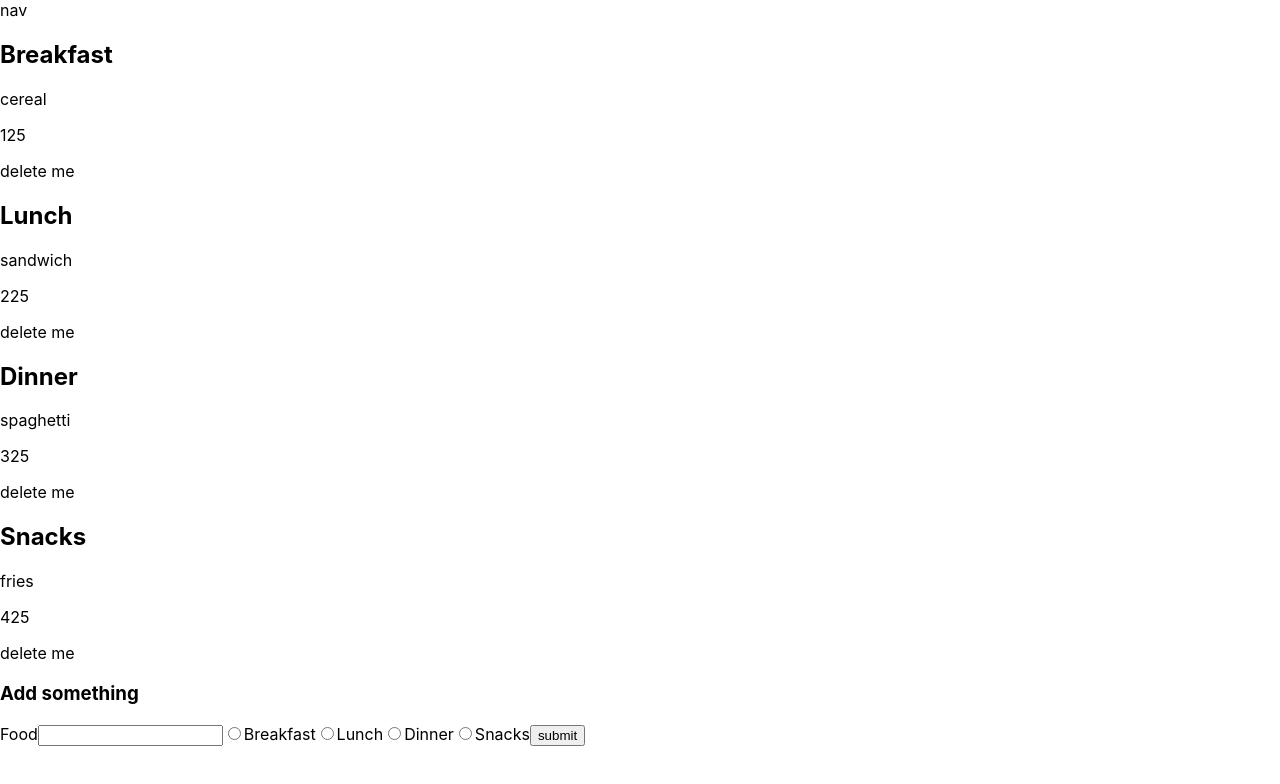
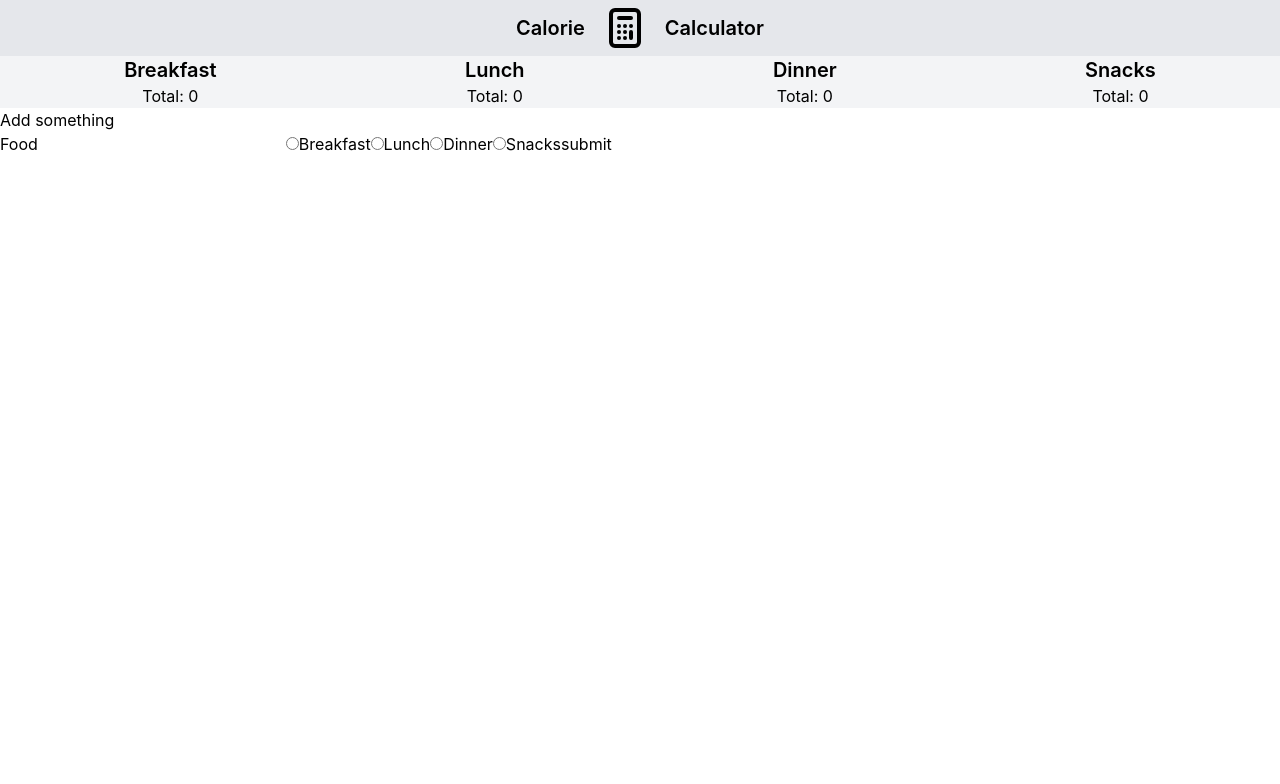
Before and after one commit to BartlomiejRuson/cal-calculator, a Next.js app: page / in a window 1280 px wide. Shown: the top 784 px of the page. Built offline with nearby package versions, Linux system fonts and the light colour scheme.

Commit message:
zaczety design dodane sumowanie

```diff
--- a/pages/index.js
+++ b/pages/index.js
@@ -3,37 +3,44 @@ import { useState, useEffect } from "react";
 import uuid from "react-uuid";
 
 export default function Home() {
-  const [bre, setBre] = useState([{ id: 111, name: "cereal", kcals: 125 }]);
-  const [lun, setLun] = useState([{ id: 222, name: "sandwich", kcals: 225 }]);
-  const [din, setDin] = useState([{ id: 333, name: "spaghetti", kcals: 325 }]);
-  const [sna, setSna] = useState([{ id: 444, name: "fries", kcals: 425 }]);
+  const [bre, setBre] = useState([]);
+  const [lun, setLun] = useState([]);
+  const [din, setDin] = useState([]);
+  const [sna, setSna] = useState([]);
+  const [breakfastTotal,setBreakfastTotal] = useState(0);
+  const [lunchTotal,setLunchTotal] = useState(0);
+  const [dinnerTotal,setDinnerTotal] = useState(0);
+  const [snacksTotal,setSnacksTotal] = useState(0);
   const [ingr, setIngr] = useState("");
   const [dish, setDish] = useState("");
-  const [kcals, setKcals] = useState(0);
   const [currentFood, setCurrentFood] = useState({
     name: "",
     dish: "",
     kcals: "",
   });
 
-  const deleteFood = (id,dish) =>{
+  const deleteFood = (id,dish,kcals) =>{
     console.log("delete clicked")
     switch(dish){
       case "breakfast":
         const newBreakfast= bre.filter((item)=>{return item.id != id })
         setBre(newBreakfast);
+        setBreakfastTotal(breakfastTotal-kcals)
       break;
       case "lunch":
         const newLunch= lun.filter((item)=>{return item.id != id })
         setLun(newLunch);
+        setLunchTotal(lunchTotal-kcals)
       break;
       case "dinner":
         const newDinner= din.filter((item)=>{return item.id != id })
         setDin(newDinner);
+        setDinnerTotal(dinnerTotal-kcals)
       break;
       case "snacks":
         const newSnacks= sna.filter((item)=>{return item.id != id })
         setSna(newSnacks);
+        setSnacksTotal(snacksTotal-kcals)
       break;
       default:
     }
@@ -47,24 +54,28 @@ export default function Home() {
           ...bre,
           { id: uuid(), name: currentFood.name, kcals: currentFood.kcals },
         ]);
+        setBreakfastTotal(breakfastTotal+currentFood.kcals)
         break;
       case "lunch":
         setLun([
           ...lun,
           { id: uuid(), name: currentFood.name, kcals: currentFood.kcals },
         ]);
+        setLunchTotal(lunchTotal+currentFood.kcals)
         break;
       case "dinner":
         setDin([
           ...din,
           { id: uuid(), name: currentFood.name, kcals: currentFood.kcals },
         ]);
+        setDinnerTotal(dinnerTotal+currentFood.kcals)
         break;
       case "snacks":
         setSna([
           ...sna,
           { id: uuid(), name: currentFood.name, kcals: currentFood.kcals },
         ]);
+        setSnacksTotal(snacksTotal+currentFood.kcals)
         break;
       default:
 
@@ -103,54 +114,77 @@ export default function Home() {
         <meta name="description" content="Generated by me" />
         <link rel="icon" href="/favicon.ico" />
       </Head>
-      <nav>nav</nav>
-      <main>
+      <nav className="flex justify-items-center items-center justify-center bg-gray-200 py-1">
+        <span className="px-4 text-xl font-semibold">Calorie</span>
+        <svg xmlns="http://www.w3.org/2000/svg" className="h-12 w-12" fill="none" viewBox="0 0 24 24" stroke="currentColor" strokeWidth={2}>
+  <path strokeLinecap="round" strokeLinejoin="round" d="M9 7h6m0 10v-3m-3 3h.01M9 17h.01M9 14h.01M12 14h.01M15 11h.01M12 11h.01M9 11h.01M7 21h10a2 2 0 002-2V5a2 2 0 00-2-2H7a2 2 0 00-2 2v14a2 2 0 002 2z" />
+</svg>
+        <span className="px-4 text-xl font-semibold">Calculator</span>
+      </nav>
+      <main className="flex justify-around text-center bg-gray-100">
+
         <div>
-          <h2>Breakfast</h2>
+          <h2 className="text-xl font-semibold">Breakfast</h2>
           <div>
             {bre.map((item) => (
-              <div key={item.id}>
+              <div className="flex gap-2 py-2" key={item.id}>
                 <p>{item.name}</p>
                 <p>{item.kcals}</p>
-                <div onClick={()=>{deleteFood(item.id,"breakfast")}}>delete me</div>
+                <div onClick={()=>{deleteFood(item.id,"breakfast",item.kcals)}}>                <svg xmlns="http://www.w3.org/2000/svg" className="h-6 w-6 text-red-600" fill="none" viewBox="0 0 24 24" stroke="currentColor" strokeWidth={2}>
+  <path strokeLinecap="round" strokeLinejoin="round" d="M15 12H9m12 0a9 9 0 11-18 0 9 9 0 0118 0z" />
+</svg></div>
               </div>
-            ))}
+            ))
+
+            }
+            <p>Total: {breakfastTotal}</p>
           </div>
         </div>
         <div>
-          <h2>Lunch</h2>
+          <h2 className="text-xl font-semibold">Lunch</h2>
           <div>
             {lun.map((item) => (
-              <div key={item.id}>
+              <div className="flex gap-2 py-2 items-center" key={item.id}>
                 <p>{item.name}</p>
                 <p>{item.kcals}</p>
-                <div onClick={()=>{deleteFood(item.id,"lunch")}}>delete me</div>
+                <div onClick={()=>{deleteFood(item.id,"lunch",item.kcals)}}>
+                <svg xmlns="http://www.w3.org/2000/svg" className="h-6 w-6 text-red-600" fill="none" viewBox="0 0 24 24" stroke="currentColor" strokeWidth={2}>
+  <path strokeLinecap="round" strokeLinejoin="round" d="M15 12H9m12 0a9 9 0 11-18 0 9 9 0 0118 0z" />
+</svg>
+                </div>
               </div>
             ))}
+            <p>Total: {lunchTotal}</p>
           </div>
         </div>
         <div>
-          <h2>Dinner</h2>
+          <h2 className="text-xl font-semibold">Dinner</h2>
           <div>
             {din.map((item) => (
-              <div key={item.id}>
+              <div className="flex gap-2 py-2" key={item.id}>
                 <p>{item.name}</p>
                 <p>{item.kcals}</p>
-                <div onClick={()=>{deleteFood(item.id,"dinner")}}>delete me</div>
+                <div onClick={()=>{deleteFood(item.id,"dinner",item.kcals)}}>                <svg xmlns="http://www.w3.org/2000/svg" className="h-6 w-6 text-red-600" fill="none" viewBox="0 0 24 24" stroke="currentColor" strokeWidth={2}>
+  <path strokeLinecap="round" strokeLinejoin="round" d="M15 12H9m12 0a9 9 0 11-18 0 9 9 0 0118 0z" />
+</svg></div>
               </div>
             ))}
+            <p>Total: {dinnerTotal}</p>
           </div>
         </div>
         <div>
-          <h2>Snacks</h2>
+          <h2 className="text-xl font-semibold">Snacks</h2>
           <div>
             {sna.map((item) => (
-              <div key={item.id}>
+              <div className="flex gap-2 py-2" key={item.id}>
                 <p>{item.name}</p>
                 <p>{item.kcals}</p>
-                <div onClick={()=>{deleteFood(item.id,"snacks")}}>delete me</div>
+                <div onClick={()=>{deleteFood(item.id,"snacks",item.kcals)}}>                <svg xmlns="http://www.w3.org/2000/svg" className="h-6 w-6 text-red-600" fill="none" viewBox="0 0 24 24" stroke="currentColor" strokeWidth={2}>
+  <path strokeLinecap="round" strokeLinejoin="round" d="M15 12H9m12 0a9 9 0 11-18 0 9 9 0 0118 0z" />
+</svg></div>
               </div>
             ))}
+            <p>Total: {snacksTotal}</p>
           </div>
         </div>
       </main>
--- a/styles/globals.css
+++ b/styles/globals.css
@@ -1,3 +1,4 @@
+
 html,
 body {
   padding: 0;
@@ -13,4 +14,8 @@ a {
 
 * {
   box-sizing: border-box;
+  font-family: -apple-system, BlinkMacSystemFont, 'Segoe UI', Roboto, Oxygen, Ubuntu, Cantarell, 'Open Sans', 'Helvetica Neue', sans-serif
 }
+@tailwind base;
+@tailwind components;
+@tailwind utilities;
--- a/tailwind.config.js
+++ b/tailwind.config.js
@@ -1,7 +1,10 @@
 module.exports = {
-  content: [],
+  content: [
+    "./pages/**/*.{js,ts,jsx,tsx}",
+    "./components/**/*.{js,ts,jsx,tsx}",
+  ],
   theme: {
     extend: {},
   },
   plugins: [],
-}
+};
```
